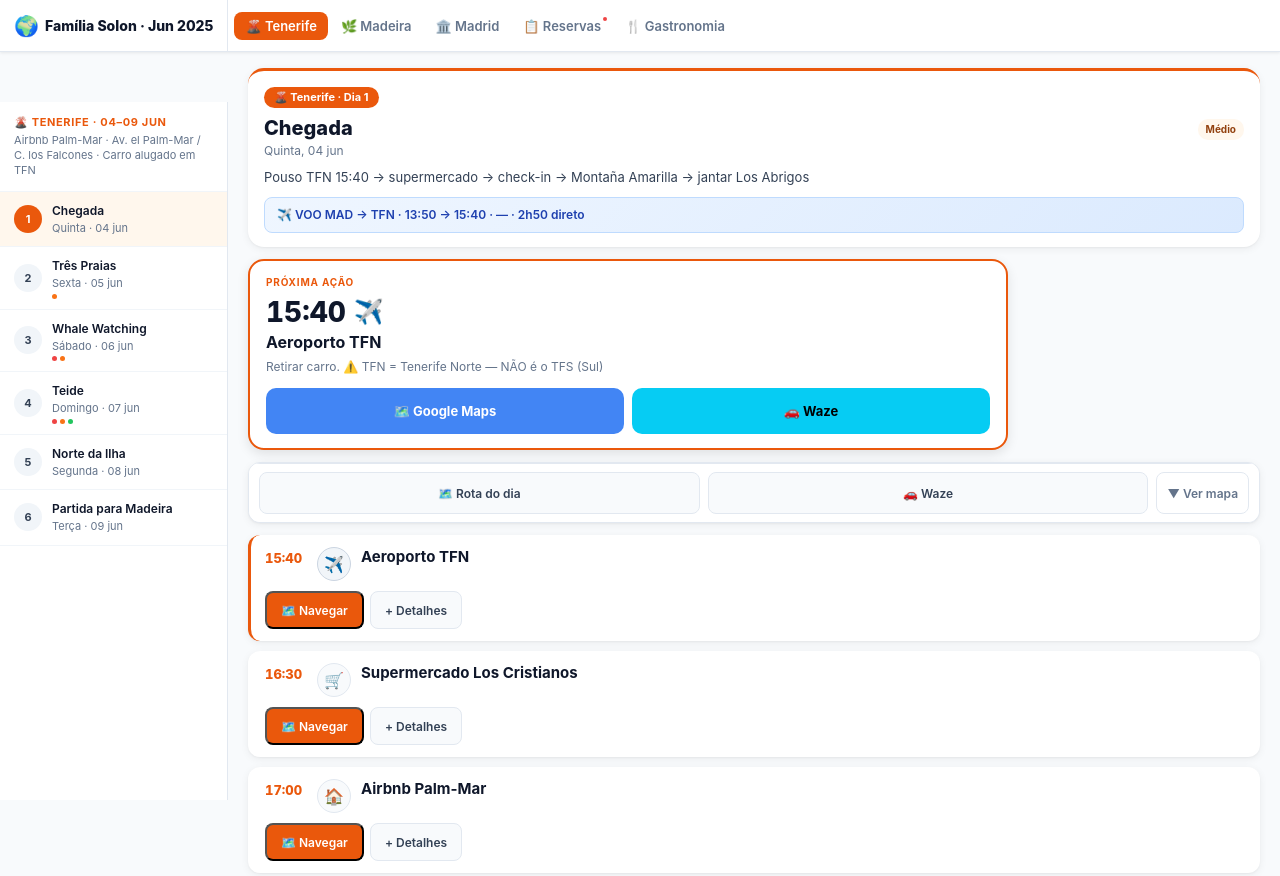
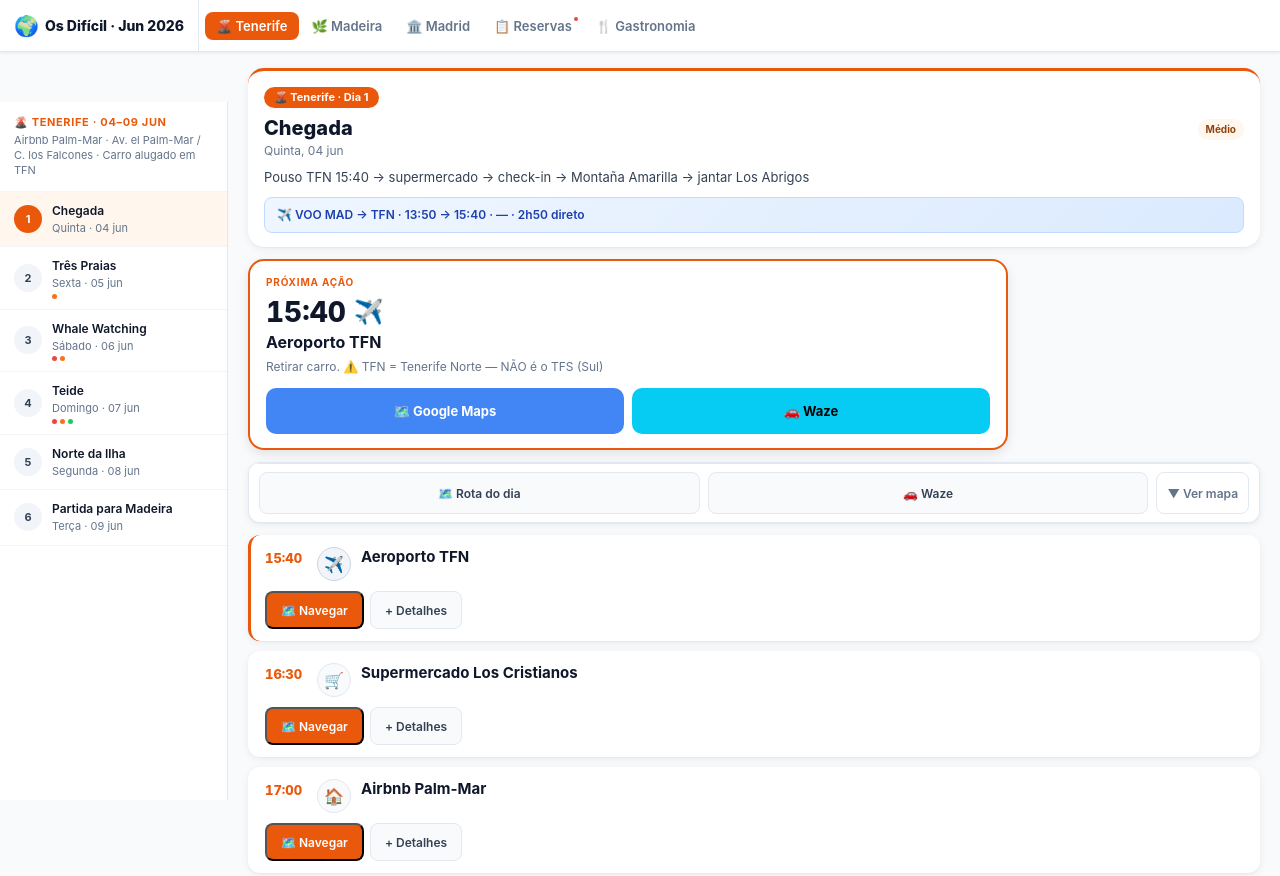
Before and after one commit to SolonFerreira/viagem-espanha-osdificil, a plain HTML site: page index.html in a window 1280 px wide. Shown: the top 876 px of the page. Drawn offline with nearby package versions, Linux system fonts and the light colour scheme.

Commit message:
Renomeia para Os Difícil · Jun 2026
Co-Authored-By: Claude Sonnet 4.6 <noreply@anthropic.com>

```diff
--- a/index.html
+++ b/index.html
@@ -3,7 +3,7 @@
 <head>
 <meta charset="UTF-8">
 <meta name="viewport" content="width=device-width, initial-scale=1.0, maximum-scale=1.0">
-<title>🌍 Família Solon · Jun 2025</title>
+<title>🌍 Os Difícil · Jun 2026</title>
 <link rel="stylesheet" href="https://unpkg.com/leaflet@1.9.4/dist/leaflet.css"/>
 <script src="https://unpkg.com/leaflet@1.9.4/dist/leaflet.js"></script>
 <style>
@@ -352,7 +352,7 @@ header{position:sticky;top:0;z-index:500;height:var(--header-h);
 <header>
   <a class="brand" href="#" onclick="return false">
     <span class="brand-icon">🌍</span>
-    <span class="brand-text">Família Solon · Jun 2025</span>
+    <span class="brand-text">Os Difícil · Jun 2026</span>
   </a>
   <nav class="dest-tabs" id="destTabs"></nav>
 </header>
```
